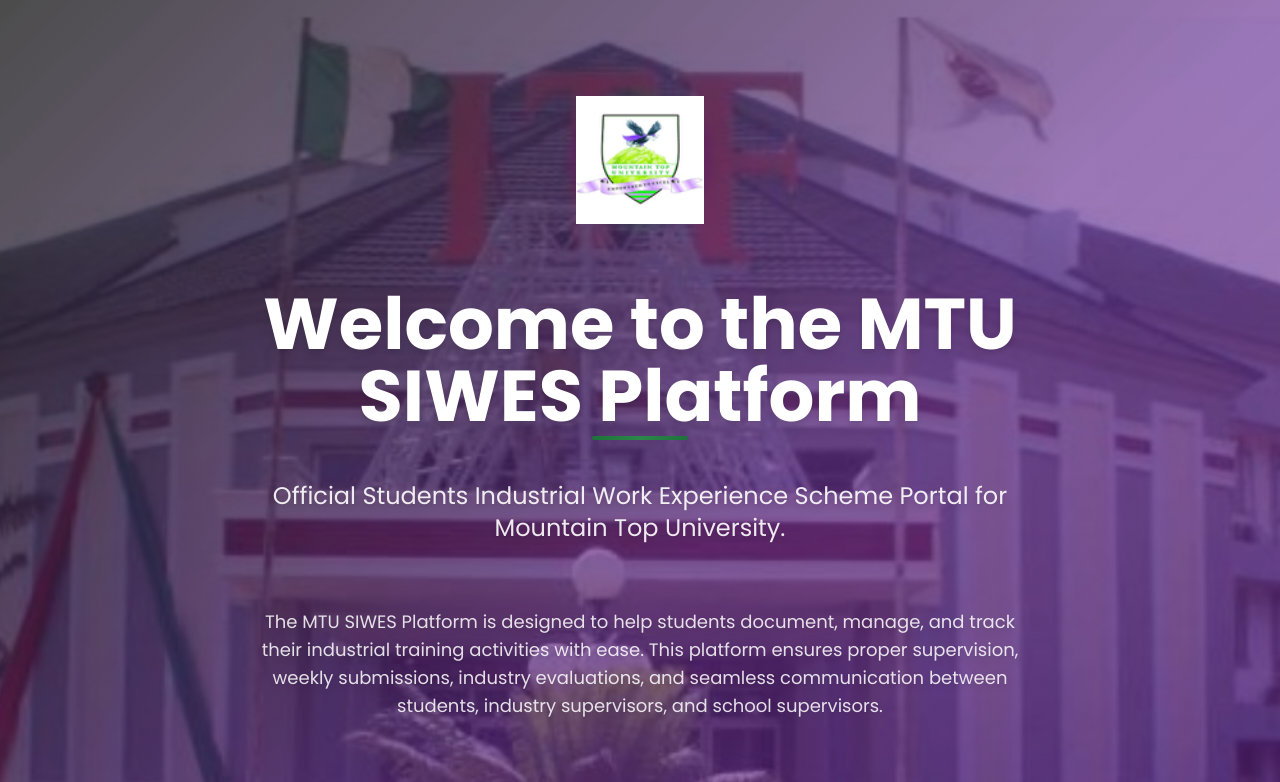
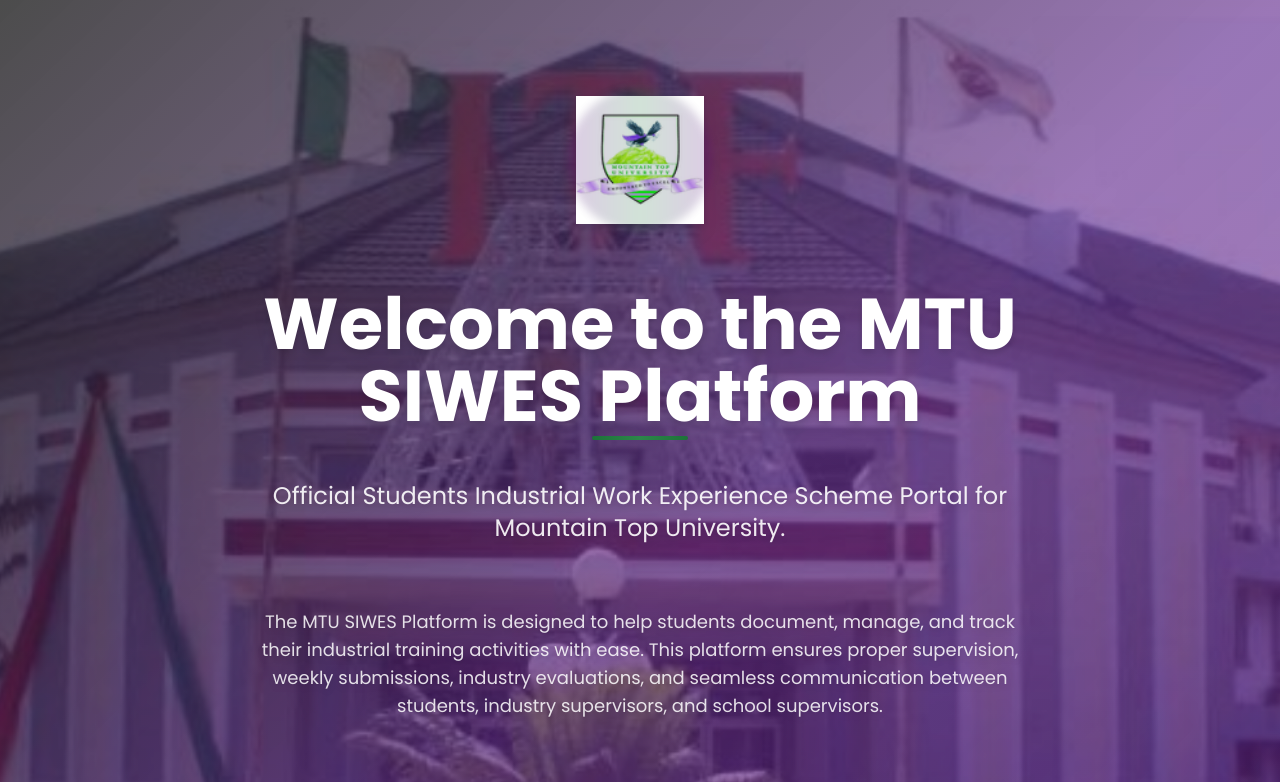
Before and after one commit to Godswill-bot/mtusiwes-track, a React (Vite) app: page / in a window 1280 px wide. Shown: the top 782 px of the page. Built offline with nearby package versions, Linux system fonts and the light colour scheme; no server answers.

Commit message:
Remove white background from logos and optimize image loading

```diff
--- a/src/pages/Index.tsx
+++ b/src/pages/Index.tsx
@@ -11,10 +11,25 @@ import { ArrowRight, Info } from "lucide-react";
 // Slideshow images array
 const slideshowImages = [siwesStudents, itfBuilding, studentLogbook];
 
+// Preload images for faster slideshow
+const preloadImages = () => {
+  slideshowImages.forEach((src) => {
+    const img = new Image();
+    img.src = src;
+  });
+};
+
 const Index = () => {
   const { user, userRole, loading, isInitialized } = useAuth();
   const navigate = useNavigate();
   const [currentSlide, setCurrentSlide] = useState(0);
+  const [imagesLoaded, setImagesLoaded] = useState(false);
+
+  // Preload slideshow images on mount
+  useEffect(() => {
+    preloadImages();
+    setImagesLoaded(true);
+  }, []);
 
   // Slideshow auto-advancement
   useEffect(() => {
@@ -114,7 +129,9 @@ const Index = () => {
               <img
                 src={mtuLogo}
                 alt="Mountain Top University Logo"
-                className="h-24 md:h-32 w-auto relative"
+                className="h-24 md:h-32 w-auto relative mix-blend-multiply drop-shadow-lg"
+                loading="eager"
+                decoding="async"
               />
             </div>
           </div>
--- a/src/pages/SiwesInfo.tsx
+++ b/src/pages/SiwesInfo.tsx
@@ -82,7 +82,9 @@ const SiwesInfo = () => {
             <img
               src={mtuLogo}
               alt="Mountain Top University Logo"
-              className="h-16 md:h-20 w-auto"
+              className="h-16 md:h-20 w-auto mix-blend-multiply"
+              loading="eager"
+              decoding="async"
             />
           </div>
         </div>
@@ -104,7 +106,9 @@ const SiwesInfo = () => {
           <img
             src={itfLogo}
             alt="Industrial Training Fund Logo"
-            className="h-32 md:h-40 w-auto mix-blend-multiply"
+            className="h-32 md:h-40 w-auto mix-blend-multiply drop-shadow-md"
+            loading="eager"
+            decoding="async"
           />
           {/* Text below logo matching ITF branding */}
           <div className="text-center mt-6 space-y-2">
```
